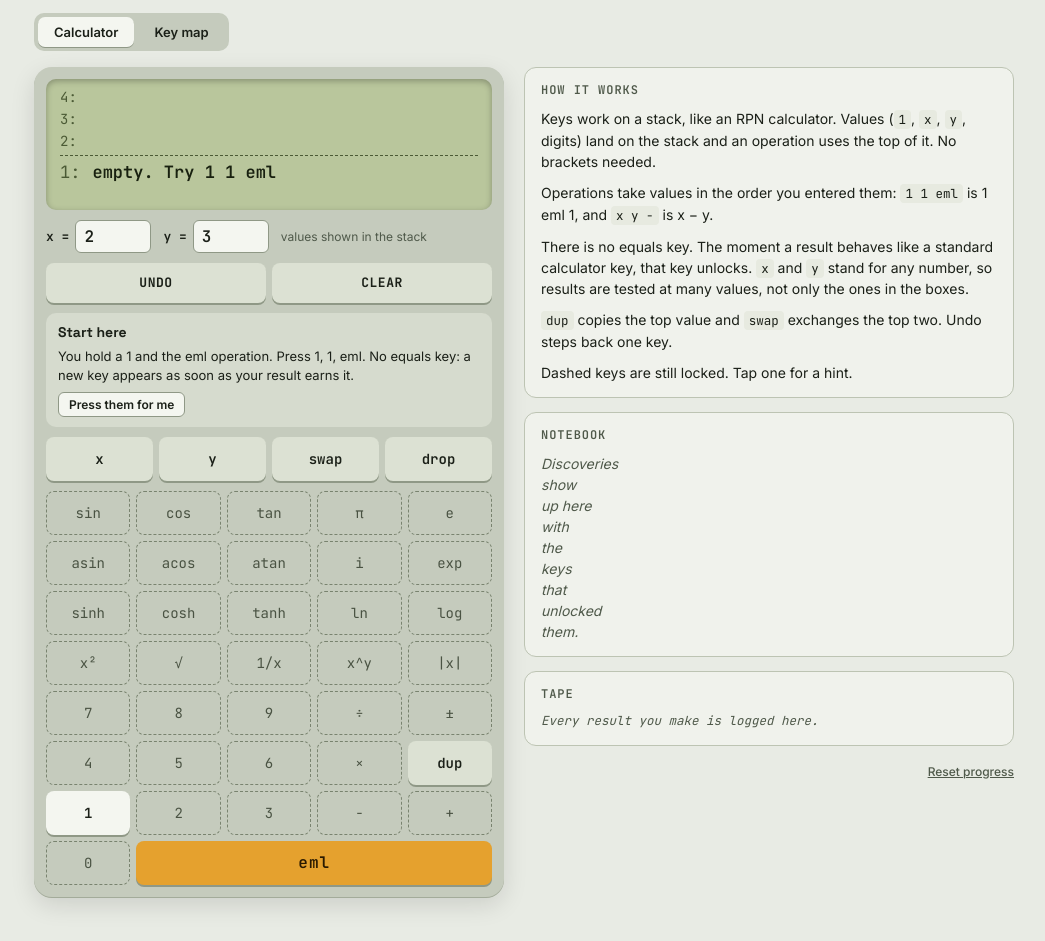
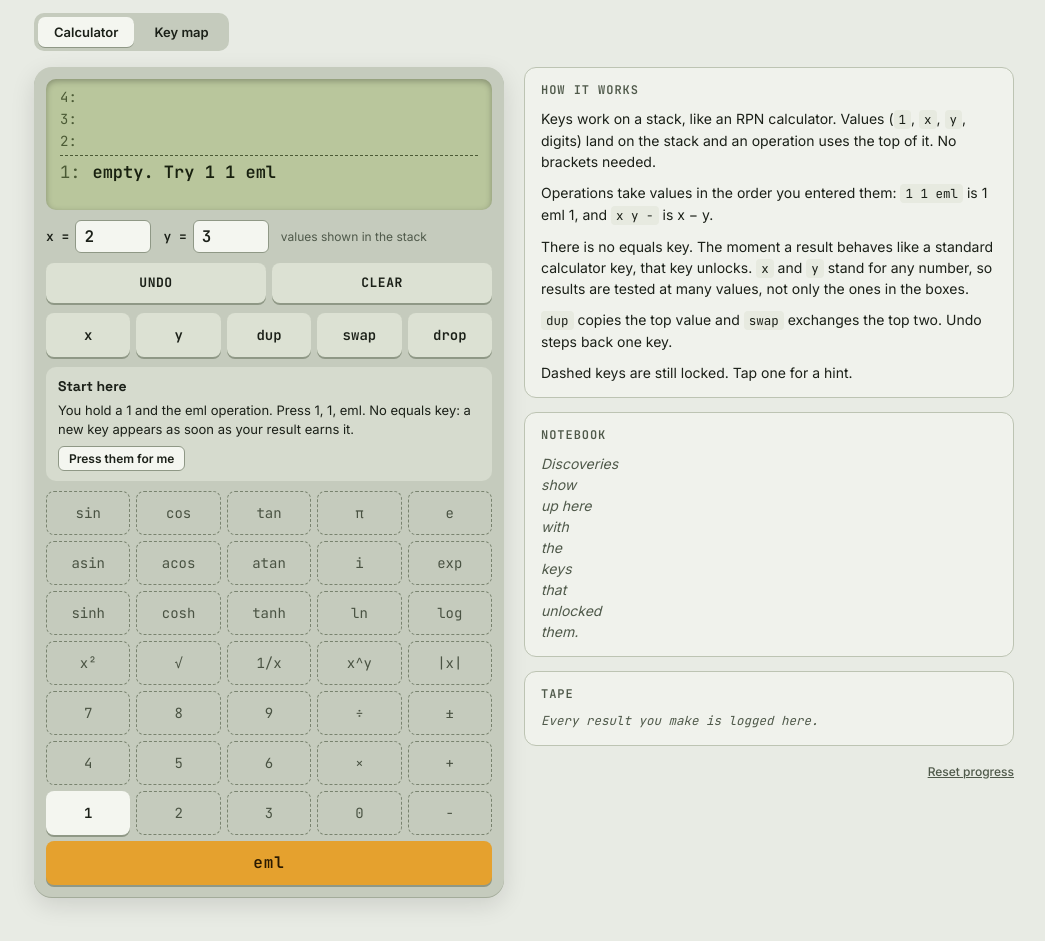
Before and after one commit to Hypercubed/eml-alchemy, a website: page index.html in a window 1280 px wide. Shown: the part 135-1076 px from the top of the page, without its empty margins (116-1161 px from the left). Drawn offline with Linux system fonts and the light colour scheme.

Commit message:
Put x, y, dup, swap and drop in a row above the slate

```diff
--- a/index.html
+++ b/index.html
@@ -126,8 +126,7 @@ button:focus-visible, input:focus-visible { outline: 2px solid var(--accent); ou
 
 .pad { display: grid; grid-template-columns: repeat(5, minmax(0, 1fr)); gap: 6px; }
 .key { height: 44px; min-width: 0; border: 0; border-radius: 8px; font: 600 14px var(--mono); background: var(--key); color: var(--key-ink); box-shadow: 0 2px 0 var(--key-edge); user-select: none; padding: 0; }
-.pad.extras { grid-template-columns: repeat(4, minmax(0, 1fr)); }
-.key.wide { grid-column: span 4; font-size: 16px; letter-spacing: 0.06em; }
+.key.wide { grid-column: span 5; font-size: 16px; letter-spacing: 0.06em; }
 .key.k-op, .key.k-var, .key.k-stack { background: var(--key-op); }
 .key.k-fn, .key.k-const { background: var(--key-fn); }
 .key.k-shift { background: var(--shift); color: var(--shift-ink); }
@@ -268,8 +267,8 @@ button:focus-visible, input:focus-visible { outline: 2px solid var(--accent); ou
         <button class="act" id="bUndo" type="button" aria-label="Undo the last key">UNDO</button>
         <button class="act" id="bClear" type="button" aria-label="Clear the stack">CLEAR</button>
       </div>
+      <div class="pad extras" id="extras"></div>
       <div class="slate" id="slate" role="status" aria-live="polite"></div>
-      <div class="pad extras" id="extras"></div>
       <div class="pad" id="pad"></div>
     </section>
 
@@ -520,9 +519,9 @@ const Engine = (() => {
     ['sinh', 'cosh', 'tanh', 'ln', 'log'],
     ['sq', 'sqrt', 'inv', 'pow', 'abs'],
     ['d7', 'd8', 'd9', 'div', 'neg'],
-    ['d4', 'd5', 'd6', 'mul', 'pdup'],
-    ['p1', 'd2', 'd3', 'sub', 'add'],
-    ['d0', 'peml'],
+    ['d4', 'd5', 'd6', 'mul', 'add'],
+    ['p1', 'd2', 'd3', 'd0', 'sub'],
+    ['peml'],
   ];
 
   // ---------- dependency graph, read straight from the guided recipes ----------
@@ -589,7 +588,7 @@ const Engine = (() => {
   const prettyTokens = toks => toks.map(L).join(' ');
 
   // the row above the keypad; drop is an action key added next to these
-  const EXTRAS = ['px', 'py', 'pswap'];
+  const EXTRAS = ['px', 'py', 'pdup', 'pswap'];
 
   return { T, KEYS, LAYOUT, EXTRAS, PRIM, C, step, run, lexRecipe, evalNode, findMatches, fmt, prettyTokens, graph };
 })();
```
Also changed, not shown: tests/smoke.test.js (+2 -2 lines).
